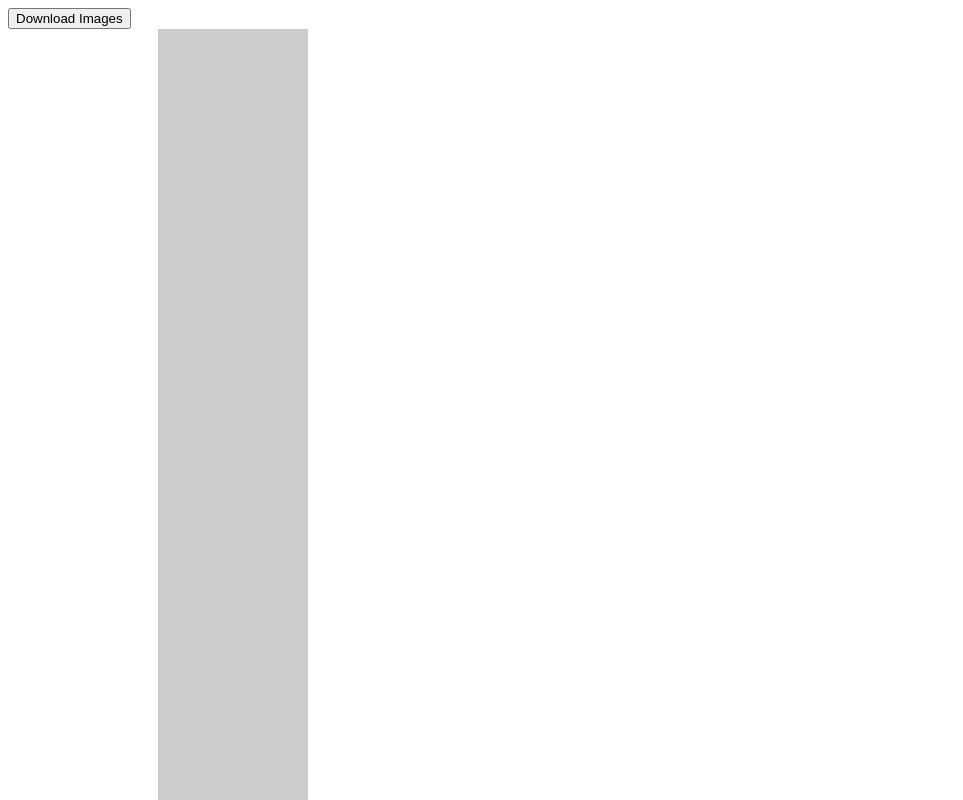
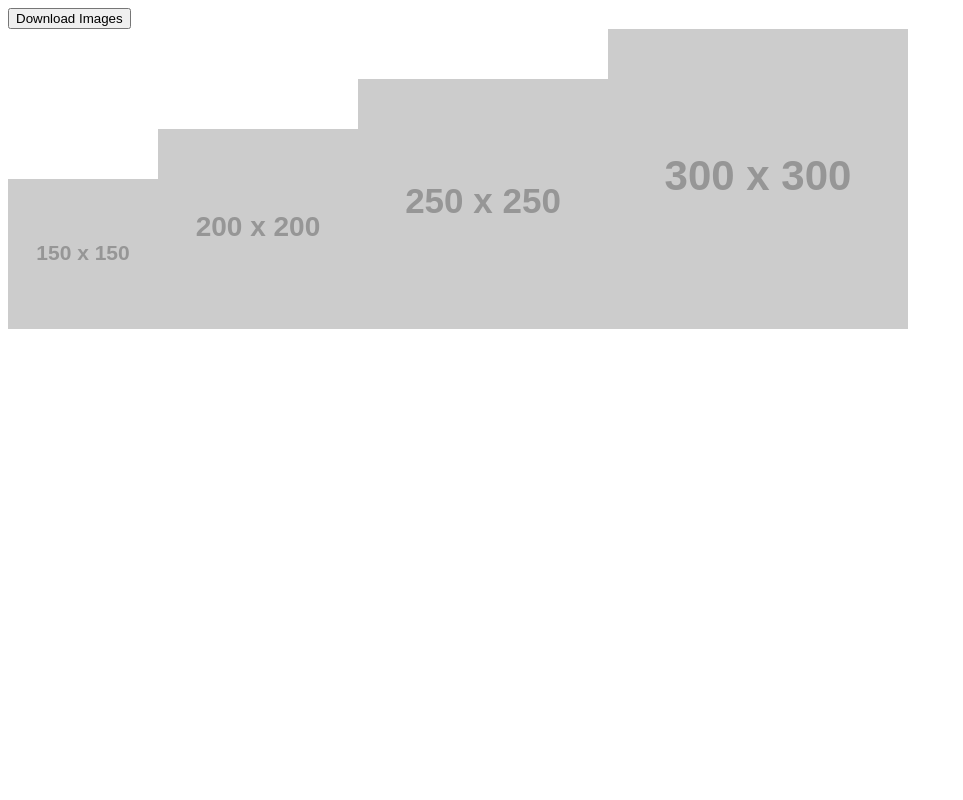
Before and after one commit to acciojob/parallel-processing-promises-bhawana-web, a website: page main.html in a window 1280 px wide. Both pictures are taken after a click on the button "Download Images". Shown: the top 800 px of the page, without its empty margins (0-963 px from the left). Drawn offline with Linux system fonts and the light colour scheme; placeholder pictures from the web are drawn by us.

Commit message:
created a submission

```diff
--- a/main.html
+++ b/main.html
@@ -1,9 +1,9 @@
 <!DOCTYPE html>
 <html lang="en">
 <head>
-    <meta charset="UTF-8" />
-    <meta name="viewport" content="width=device-width, initial-scale=1.0" />
-    <title>Image Download</title>
+  <meta charset="UTF-8">
+  <meta name="viewport" content="width=device-width, initial-scale=1.0">
+  <title>Image Downloader</title>
 </head>
 <body>
   <button id="download-images-button">Download Images</button>
--- a/script.js
+++ b/script.js
@@ -1,46 +1,50 @@
-
-// Array of image URLs
+// Array of image URLs to download
 const imageUrls = [
-  'https://via.placeholder.com/150/92c952', // Replace with actual URLs for testing
-  'https://via.placeholder.com/150/771796',
-  'https://via.placeholder.com/150/24f355',
-  'https://via.placeholder.com/150/d32776'
+  "https://via.placeholder.com/150", // Example image 1
+  "https://via.placeholder.com/200", // Example image 2
+  "https://via.placeholder.com/250", // Example image 3
+  "https://via.placeholder.com/300"  // Example image 4
 ];
 
-// Function to download an image
+// Function to download an image and return a promise
 function downloadImage(url) {
   return new Promise((resolve, reject) => {
     const img = new Image();
     img.src = url;
+
+    // Event handler for when the image is successfully loaded
     img.onload = () => resolve(img);
+
+    // Event handler for when the image fails to load
     img.onerror = () => reject(new Error(`Failed to load image's URL: ${url}`));
   });
 }
 
-// Function to initiate the download of all images and display them
-function downloadImages() {
+// Function to handle downloading all images and displaying them
+function downloadAndDisplayImages() {
   // Disable the button to prevent multiple clicks
   document.getElementById('download-images-button').disabled = true;
 
   // Use Promise.all to download all images in parallel
   Promise.all(imageUrls.map(downloadImage))
-    .then((images) => {
-      // If all images are downloaded successfully, display them
-      const output = document.getElementById('output');
-      output.innerHTML = ''; // Clear any previous content
-      images.forEach((img) => {
-        output.appendChild(img); // Append each image to the output div
+    .then(images => {
+      // All images downloaded successfully, display them
+      const outputDiv = document.getElementById('output');
+      outputDiv.innerHTML = ''; // Clear previous content
+
+      images.forEach(img => {
+        outputDiv.appendChild(img);
       });
     })
-    .catch((error) => {
-      // If any image fails to download, display the error message
-      document.getElementById('output').textContent = error.message;
+    .catch(error => {
+      // Handle the error if any image fails to download
+      alert(error.message);
     })
     .finally(() => {
-      // Re-enable the button after the download process
+      // Re-enable the button after the process completes
       document.getElementById('download-images-button').disabled = false;
     });
 }
 
-// Add click event listener to the download button
-document.getElementById('download-images-button').addEventListener('click', downloadImages);
+// Attach event listener to the button
+document.getElementById('download-images-button').addEventListener('click', downloadAndDisplayImages);
```
Lines whose indentation alone changed are shown as unchanged.
